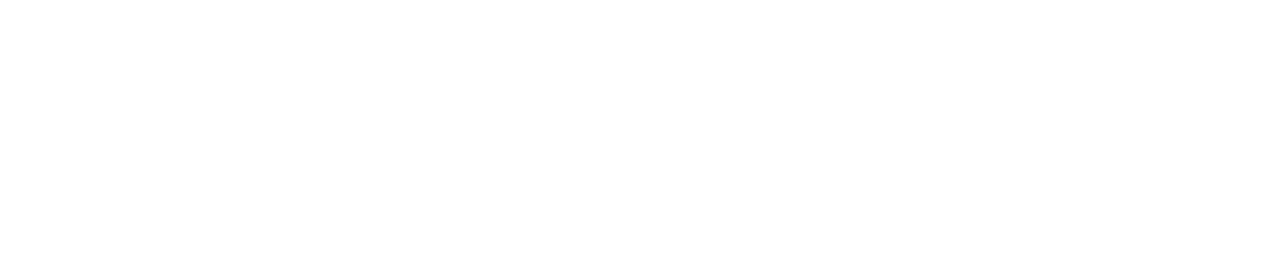
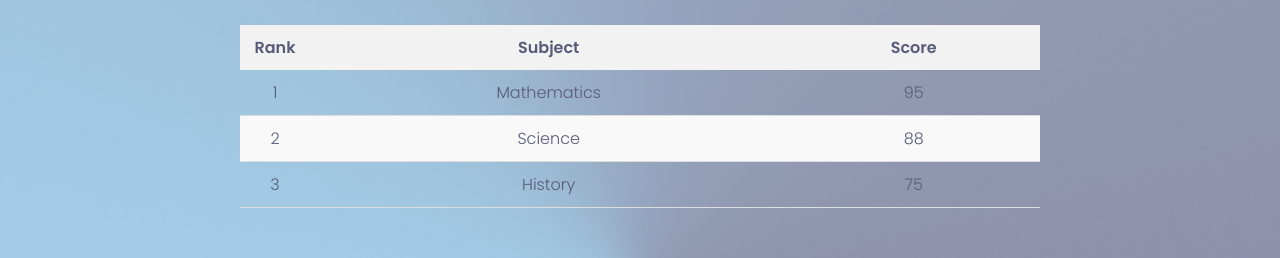
Before and after one commit to AleFin95/QuizWiz-Client, a React (Vite) app in the folder QuizWiz/: page /progress in a window 1280 px wide. Shown: the part 150-408 px from the top of the page. Built offline with nearby package versions, Linux system fonts and the light colour scheme; no server answers.

Commit message:
add style to progress page

```diff
--- a/QuizWiz/src/pages/ProgressPage/index.jsx
+++ b/QuizWiz/src/pages/ProgressPage/index.jsx
@@ -7,29 +7,37 @@ function Progress() {
   const [scores, setScores]=useState([])
 
   useEffect(() => {
-    const fetchData = async () => {
-      try {
-        const token = localStorage.getItem('token');
-        const response = await fetch(`https://quizwiz-api.onrender.com/scores/token/${token}`);
+    // const fetchData = async () => {
+    //   try {
+    //     const token = localStorage.getItem('token');
+    //     const response = await fetch(`https://quizwiz-api.onrender.com/scores/token/${token}`);
 
-        if (response.status === 200) {
-          const data = await response.json();
-          const sortedData = data.sort((a, b) => b.value - a.value);
-          setScores(sortedData);
-        } else {
-          throw new Error('Failed to fetch scores');
-        }
-      } catch (error) {
-        console.error(error);
-      }
-    };
+    //     if (response.status === 200) {
+    //       const data = await response.json();
+    //       const sortedData = data.sort((a, b) => b.value - a.value);
+    //       setScores(sortedData);
+    //     } else {
+    //       throw new Error('Failed to fetch scores');
+    //     }
+    //   } catch (error) {
+    //     console.error(error);
+    //   }
+    // };
 
-    fetchData();
+    // fetchData();
+    const data = [
+      { "subjectName": "Mathematics", "value": 95 },
+      { "subjectName": "Science", "value": 88 },
+      { "subjectName": "History", "value": 75 }
+    ]
+
+    setScores(data)
+
   }, []);
 
 
   return (
-    <>
+    <div className='ProgressPage'>
         <h2>My Progress</h2>
         <div className="leaderboardContainer">
           <table className="leaderboardTable">
@@ -45,7 +53,7 @@ function Progress() {
             </tbody>
           </table>
         </div>
-    </>
+    </div>
   )
 }
 
--- a/QuizWiz/src/pages/ProgressPage/style.css
+++ b/QuizWiz/src/pages/ProgressPage/style.css
@@ -1,3 +1,8 @@
+.ProgressPage {
+  background: url('/ResultsPage.png') center/cover no-repeat;
+  min-height: 100vh;
+  padding-top: 100px;
+}
 
 .leaderboardContainer {
     max-width: 800px;
```
Also changed, not shown: QuizWiz/src/assets/app.css (line endings or trailing spaces).
